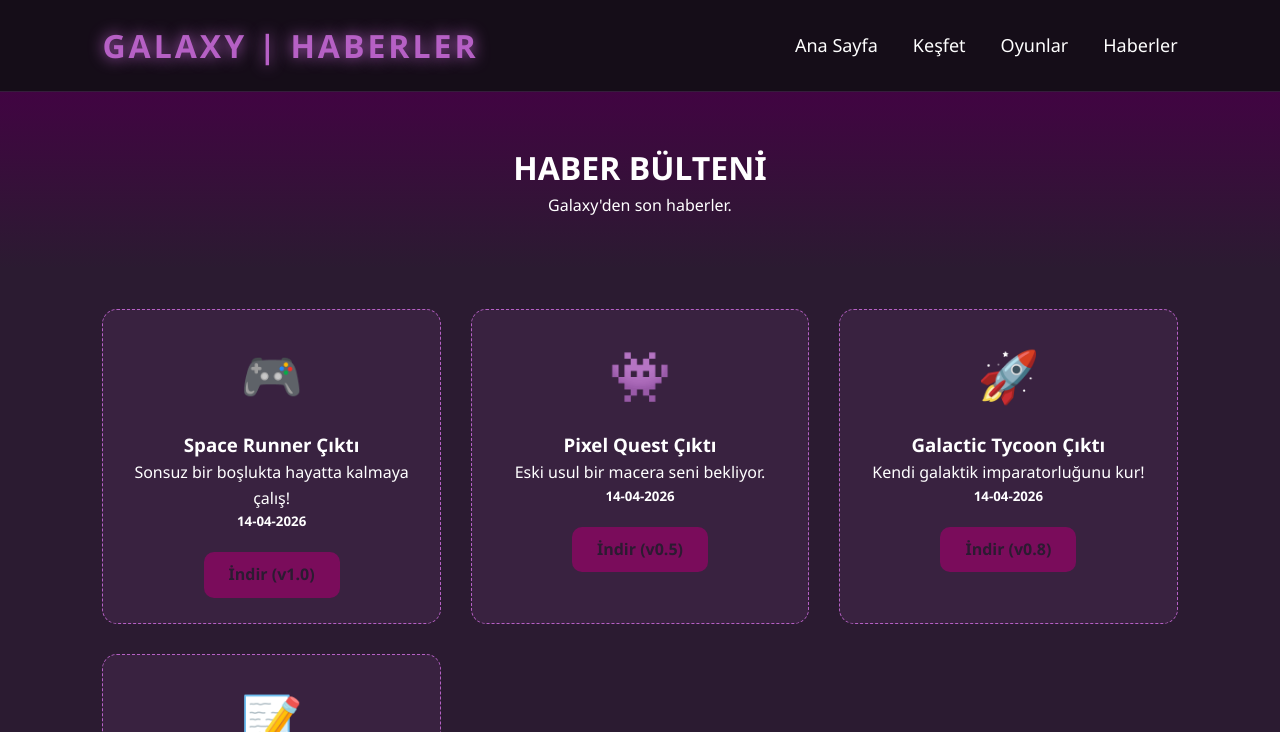
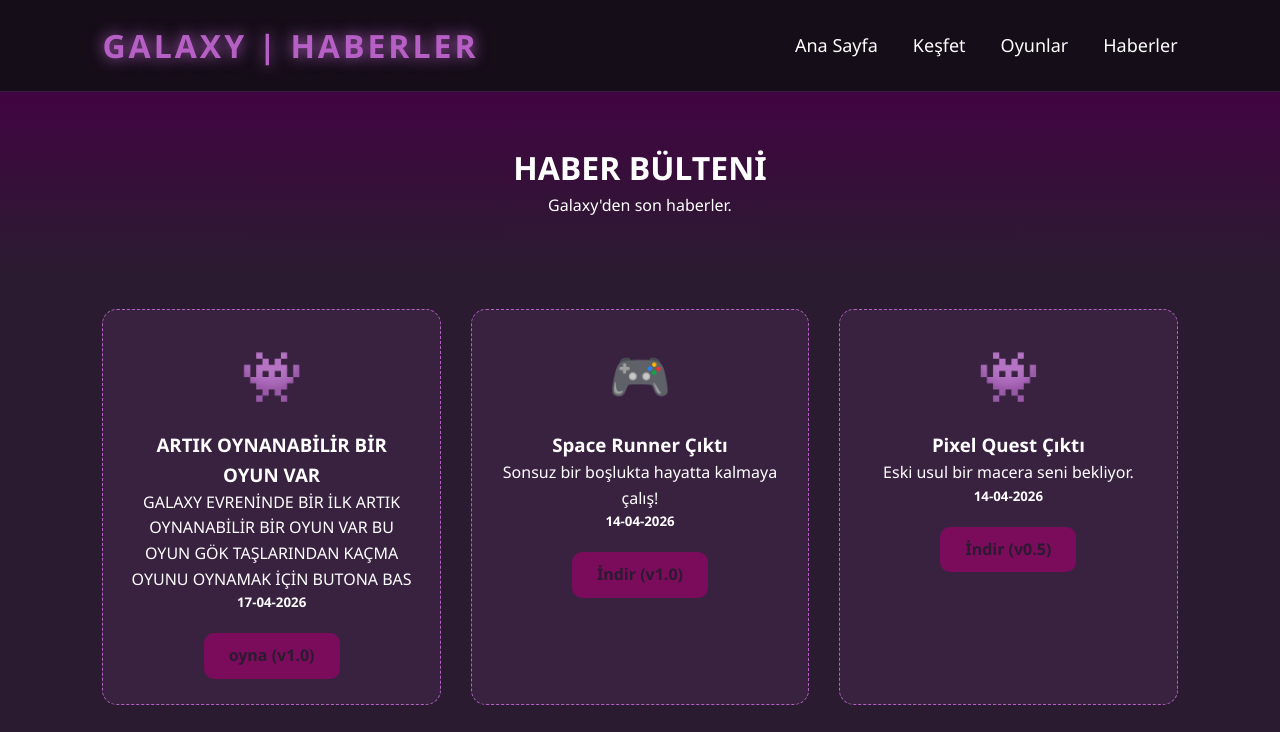
Before and after one commit to Fearless51/Galaxy, a plain HTML site: page haberler.html in a window 1280 px wide. Shown: the top 732 px of the page. Drawn offline with Linux system fonts and the light colour scheme.

Commit message:
Update haberler.html

```diff
--- a/haberler.html
+++ b/haberler.html
@@ -23,6 +23,14 @@
     </header>
 
     <section class="news-grid">
+        <div class="news-card">
+            <div class="news-img">👾</div>
+            <h3>ARTIK OYNANABİLİR BİR OYUN VAR</h3>
+            <p>GALAXY EVRENİNDE BİR İLK ARTIK OYNANABİLİR BİR OYUN VAR BU OYUN GÖK TAŞLARINDAN KAÇMA OYUNU OYNAMAK İÇİN BUTONA BAS</p>
+            <h5>17-04-2026</h5>
+            <a href="goktasi.html" class="download-btn">oyna (v1.0)</a>
+        </div>
+
         <div class="news-card">
             <div class="news-img">🎮</div>
             <h3>Space Runner Çıktı</h3>
```
